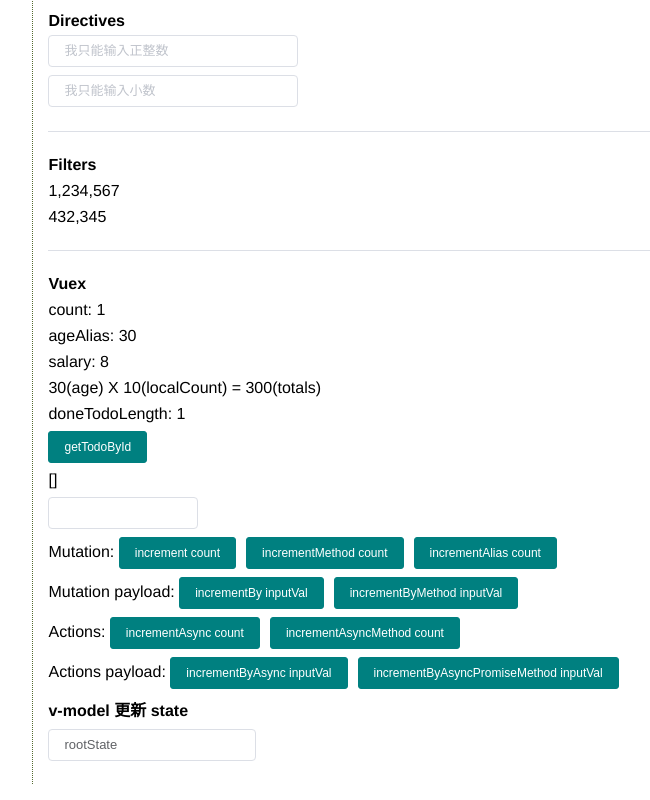
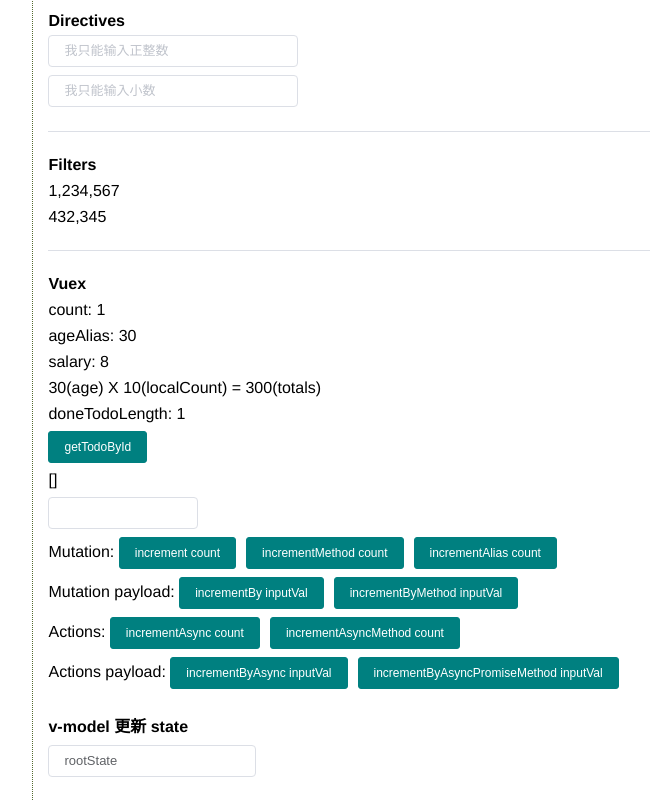
Before and after one commit to Grubby520/web-frontend, a Vue app in the folder 01.Framework/Vue/key-points/: page /boundary in a window 1280 px wide. Shown: the part 622-1422 px from the top of the page, without its empty margins (180-830 px from the left). Built offline with nearby package versions, Linux system fonts and the light colour scheme.

Commit message:
vuex ending

```diff
--- a/01.Framework/Vue/key-points/src/components/boundary/Vuex.vue
+++ b/01.Framework/Vue/key-points/src/components/boundary/Vuex.vue
@@ -67,7 +67,7 @@
       >
     </p>
 
-    <h4>v-model 更新 state</h4>
+    <h4 class="mt-l">v-model 更新 state</h4>
     <p>
       <el-input v-model="rootState" style="width: 20%"></el-input>
     </p>
@@ -117,7 +117,7 @@ export default {
         return this.$store.state.rootState;
       },
       set(value) {
-        this.$store.commit("rootMutation", value);
+        this.$store.commit("rootMutation", value); // 任何store的修改严格使用 mutation 更新
       },
     },
   },
```
